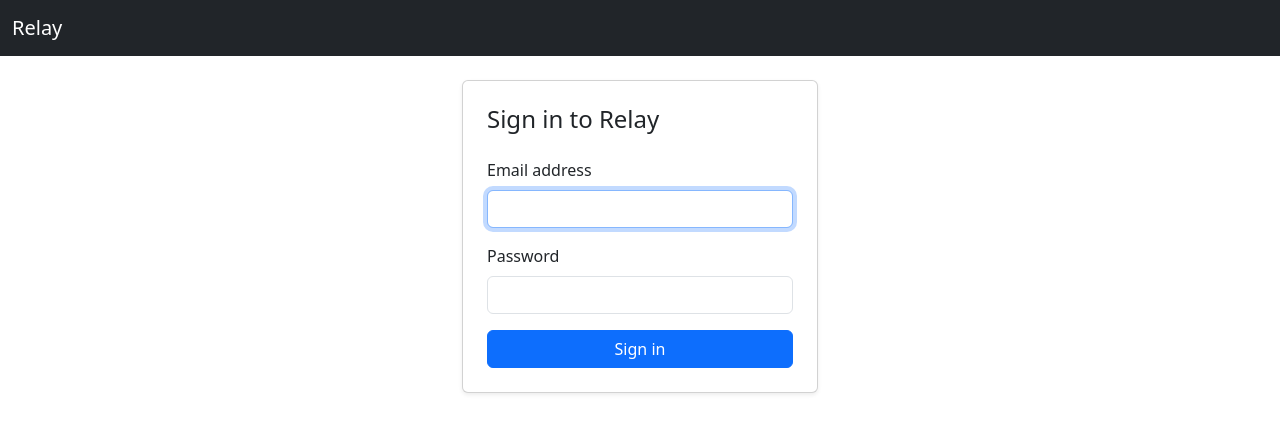
After one commit to goodkent/Relay, a Flask app: page /auth/login in a window 1280 px wide. The commit adds this page. Shown: the top 433 px of the page. Run offline with Flask 3, Linux system fonts and the light colour scheme.

Commit message:
Chapter 3

```diff
--- a/relay/__init__.py
+++ b/relay/__init__.py
@@ -1,11 +1,13 @@
 from __future__ import annotations
 import os
+import click
+
 from dotenv import load_dotenv
 from flask import Flask
 from werkzeug.middleware.proxy_fix import ProxyFix
 
 from relay.config import Config, DevelopmentConfig, ProductionConfig
-from relay.extensions import db, migrate
+from relay.extensions import db, migrate, csrf, db, login_manager
 
 def create_app(config_class: type[Config] = DevelopmentConfig) -> Flask:
     load_dotenv()
@@ -22,8 +24,26 @@ def create_app(config_class: type[Config] = DevelopmentConfig) -> Flask:
 
     db.init_app(app)
     migrate.init_app(app,db)
+    csrf.init_app(app)
+    login_manager.init_app(app)
+    login_manager.login_view = "auth.login"
+
+    from relay.auth import bp as auth_bp
+    app.register_blueprint(auth_bp, url_prefix="/auth")
 
     from relay.main import bp as main_bp
     app.register_blueprint(main_bp)
 
+    @app.cli.command("create-user")
+    @click.argument("email")
+    @click.password_option()
+    def create_user(email: str, password: str) -> None:
+        """Create a new local user for testing."""
+        from relay.models.user import User
+        from ulid import ULID
+        user = User(id=str(ULID()), email=email.lower())
+        user.set_password(password)
+        db.session.add(user)
+        db.session.commit()
+        click.echo(f"Created user: {email}")
     return app
--- /dev/null
+++ b/relay/auth/routes.py
@@ -0,0 +1,45 @@
+from __future__ import annotations
+from datetime import datetime
+from urllib.parse import urlsplit
+
+from flask import redirect, render_template, request, url_for
+from flask_login import current_user, login_user, logout_user
+
+from relay.auth import bp
+from relay.extensions import db
+from relay.models.user import User
+
+@bp.route("/login", methods=["GET", "POST"])
+def login():
+    if current_user.is_authenticated:
+        return redirect(url_for("main.index"))
+
+    error: str | None = None
+
+    if request.method == "POST":
+        email = request.form.get("email")
+        password = request.form.get("password")
+
+        user = db.session.scalar(db.select(User).where(User.email == email))
+
+        if user is None or not user.check_password(password):
+            error = "Invalid email or password."
+        elif not user.active:
+            error = "This account has been disabled."
+        else:
+            login_user(user, remember=False)
+            user.last_login_at = datetime.utcnow()
+            db.session.commit()
+
+            next_url = request.args.get("next","")
+
+            if next_url and urlsplit(next_url).netloc:
+                next_url = ""
+            return redirect(next_url or url_for("main.index"))
+
+    return render_template("auth/login.html", error=error)
+
+@bp.route("/logout")
+def logout():
+    logout_user()
+    return redirect(url_for("main.index"))
--- a/relay/extensions.py
+++ b/relay/extensions.py
@@ -1,5 +1,9 @@
+from flask_login import LoginManager
 from flask_migrate import Migrate
 from flask_sqlalchemy import SQLAlchemy
+from flask_wtf.csrf import CSRFProtect
 
 db = SQLAlchemy()
+login_manager = LoginManager()
+csrf = CSRFProtect()
 migrate = Migrate()
--- a/relay/main/routes.py
+++ b/relay/main/routes.py
@@ -1,6 +1,8 @@
 from flask import render_template
+from flask_login import login_required
 from relay.main import bp
 
 @bp.route("/")
+@login_required
 def index():
     return render_template("main/index.html")
--- /dev/null
+++ b/relay/templates/auth/login.html
@@ -0,0 +1,34 @@
+{% extends "base.html" %}
+{% block title %}Sign in - Relay{% endblock %}
+{% block content %}
+<div class="row justify-content-center">
+    <div class="col-md-5 col-lg-4">
+        <div class="card shadow-sm">
+            <div class="card-body p-4">
+                <h1 class="card-title h4  mb-4">Sign in to Relay</h1>
+                {% if error %}
+                  <div class="alert alert-danger">{{ error }}</div>
+                {% endif %}
+                {% if sso_url %}
+                    <a href="{{ sso_url }}" class="btn btn-primary w-100 mb-3">Continue with SSO</a>
+                    <div class="text-center text-muted small mb-3">or sign in with password</div>
+                    {% endif %}
+                    <form method="post" action=""{{ url_for('auth.login') }}">
+                        <input type="hidden" name="csrf_token" value="{{ csrf_token() }}">
+                        <div class="mb-3">
+                            <label for=""email" class="form-label">Email address</label>
+                            <input type="email" class="form-control" id="email" name="email" value="{{ email or '' }}" required autofocus>
+                        </div>
+                        <div class="mb-3">
+                            <label for=""password" class="form-label">Password</label>
+                            <input type="password" class="form-control" id="password" name="password">
+                        </div>
+                        <div class="d-grid">
+                            <button type="submit" class="btn btn-primary">Sign in</button>
+                        </div>
+                    </form>
+            </div>
+        </div>
+    </div>
+</div>
+{% endblock %}
--- a/relay/templates/base.html
+++ b/relay/templates/base.html
@@ -4,17 +4,32 @@
         <meta charset="UTF-8">
         <meta name="viewport" content="width=device-width, initial-scale=1.0">
         <title>{% block title %}Relay{% endblock %}</title>
-        <link href=""https://cdn.jsdelivr.net/npm/bootstrap@5.3.0/dist/css/bootstrap.min.css" rel="stylesheet">
+        <link href="https://cdn.jsdelivr.net/npm/bootstrap@5.3.0/dist/css/bootstrap.min.css" rel="stylesheet">
 
     </head>
     <body>
         <nav class="navbar navbar-expand-lg navbar-dark bg-dark">
             <div class="container-fluid">
                 <a class="navbar-brand" href="#">Relay</a>
+                <div class="ms-auto d-flex align-itmes-center">
+                    {% if current_user.is_authenticated %}
+                        <span class="navbar-text me-3 text-light">{{ current_user.email }}</span>
+                        <a class="btn btn-outline-light btn-sm" href="{{ url_for('auth.logout') }}">Sign out</a>
+                    {% endif %}
+                </div>
             </div>
         </nav>
 
         <main class="container py-4">
+            {% with messages = get_flashed_messages(with_categories=True) %}
+
+                    {% for category, message in messages %}
+                        <div class="alert alert-{{ category }} alert-dismissible fade show" role="alert">
+                            {{ message }}
+                            <button type="button" class="btn-close" data-bs-dismiss="alert" aria-label="Close"></button>
+                        </div>
+                    {% endfor %}
+            {% endwith %}
             {% block content %}{% endblock %}
         </main>
             <script src="https://cdn.jsdelivr.net/npm/bootstrap@5.3.0/dist/js/bootstrap.bundle.min.js"></script>
--- a/relay/templates/main/index.html
+++ b/relay/templates/main/index.html
@@ -6,8 +6,8 @@
     <div class="col-md-8">
         <div class="card">
             <div class="card-body">
-                <h1 class="card-title h3">Welcome to Relay</h1>
-                <p class="card-text text-muted">The application skeleton is running.</p>
+                <h1 class="card-title h3">Welcome, {{ current_user.email }} </h1>
+                <p class="card-text text-muted">You are signed in to Relay.</p>
             </div>
         </div>
     </div>
--- a/requirements.txt
+++ b/requirements.txt
@@ -2,3 +2,6 @@ flask>=3.0
 flask-sqlalchemy>=3.1
 flask-migrate>=4.0
 python-dotenv>=1.0
+flask-login>=0.6
+flask-wtf>=1.2
+python-ulid>=2.0
```
Also changed, not shown: migrations/versions/be17cd25d52c_add_users_table.py (added, +43 -0 lines), relay/auth/__init__.py (added, +11 -0 lines), relay/models/user.py (added, +32 -0 lines).
